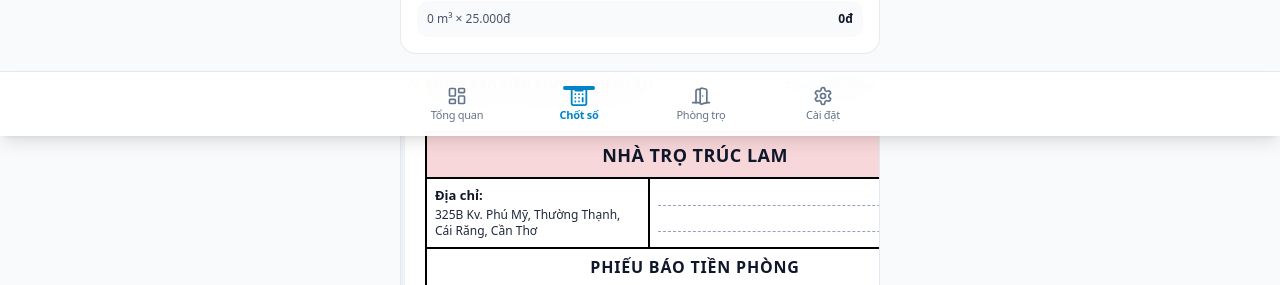
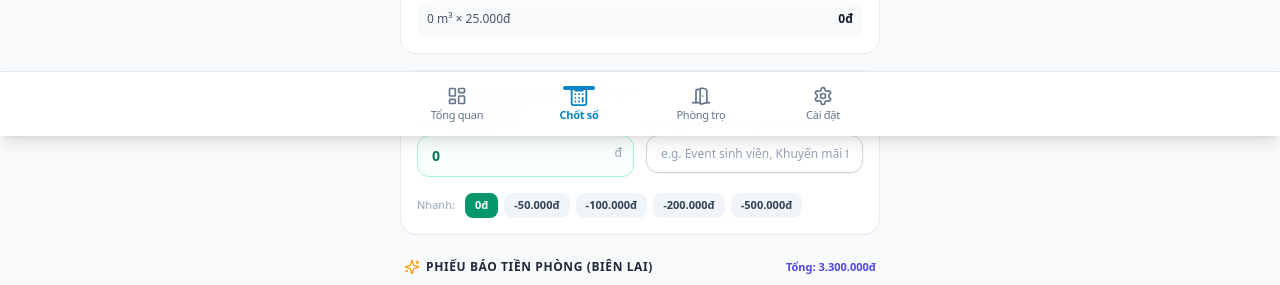
Before and after one commit to KhangLama/quan-ly-tro, a Next.js app: page /invoices/new in a window 1280 px wide. Shown: the part 664-949 px from the top of the page. Built offline with nearby package versions, Linux system fonts and the light colour scheme; no server answers.

Commit message:
feat(invoices): add discount event option and invoice deletion in history and calculator

```diff
--- a/src/actions/invoices.ts
+++ b/src/actions/invoices.ts
@@ -134,6 +134,8 @@ export async function saveInvoice(data: {
   electric_price: number;
   water_price: number;
   service_price: number;
+  discount?: number;
+  discount_reason?: string;
   status?: "pending" | "paid";
 }): Promise<SaveInvoiceResult> {
   try {
@@ -150,6 +152,7 @@ export async function saveInvoice(data: {
       electricPrice: Number(data.electric_price) || 0,
       waterPrice: Number(data.water_price) || 0,
       servicePrice: Number(data.service_price) || 0,
+      discount: Number(data.discount) || 0,
     });
 
     const supabase = await createClient();
@@ -262,6 +265,7 @@ export async function toggleInvoiceStatus(invoiceId: string): Promise<SaveInvoic
     safeRevalidatePath("/");
     safeRevalidatePath("/rooms");
     safeRevalidatePath(`/rooms/${invoice.room_id}`);
+    safeRevalidatePath("/invoices/new");
 
     return { success: true, invoice: updated ?? undefined };
   } catch (err: any) {
@@ -275,11 +279,16 @@ export async function toggleInvoiceStatus(invoiceId: string): Promise<SaveInvoic
 export async function deleteInvoice(invoiceId: string): Promise<{ success: boolean; error?: string }> {
   try {
     const supabase = await createClient();
+    const { data: invoice } = await supabase.from("invoices").select("room_id").eq("id", invoiceId).maybeSingle();
     const { error } = await supabase.from("invoices").delete().eq("id", invoiceId);
     if (error) return { success: false, error: error.message };
 
     safeRevalidatePath("/");
     safeRevalidatePath("/rooms");
+    if (invoice?.room_id) {
+      safeRevalidatePath(`/rooms/${invoice.room_id}`);
+    }
+    safeRevalidatePath("/invoices/new");
     return { success: true };
   } catch (err: any) {
     return { success: false, error: err.message || "Lỗi khi xóa hóa đơn" };
--- a/src/app/(main)/rooms/[id]/page.tsx
+++ b/src/app/(main)/rooms/[id]/page.tsx
@@ -222,6 +222,7 @@ export default function RoomDetailPage() {
           roomCode={room.code}
           customerName={leadTenant?.name || undefined}
           customerPhone={leadTenant?.phone || undefined}
+          onRefresh={fetchDetails}
         />
       </div>
 
--- a/src/components/invoices/InvoiceCalculator.tsx
+++ b/src/components/invoices/InvoiceCalculator.tsx
@@ -15,6 +15,8 @@ import {
   Download,
   Image as ImageIcon,
   Sparkles,
+  Tag,
+  Trash2,
 } from "lucide-react";
 import { Card } from "@/components/ui/Card";
 import { Button } from "@/components/ui/Button";
@@ -26,6 +28,7 @@ import {
   getInvoiceFormData,
   saveInvoice,
   toggleInvoiceStatus,
+  deleteInvoice,
   type InvoiceFormDataResult,
 } from "@/actions/invoices";
 import { ReceiptCanvas, type ReceiptData } from "./ReceiptCanvas";
@@ -57,8 +60,13 @@ export function InvoiceCalculator({ initialRoomId }: InvoiceCalculatorProps) {
   const [servicePrice, setServicePrice] = useState<number>(0);
   const [basePrice, setBasePrice] = useState<number>(2500000);
 
+  // Discount / Event
+  const [discount, setDiscount] = useState<string>("0");
+  const [discountReason, setDiscountReason] = useState<string>("");
+
   // Action states & feedback
   const [saving, setSaving] = useState(false);
+  const [deleting, setDeleting] = useState(false);
   const [saveSuccess, setSaveSuccess] = useState(false);
   const [sharing, setSharing] = useState(false);
   const [downloading, setDownloading] = useState(false);
@@ -135,8 +143,9 @@ export function InvoiceCalculator({ initialRoomId }: InvoiceCalculatorProps) {
       electricPrice,
       waterPrice,
       servicePrice,
+      discount: Number(discount) || 0,
     });
-  }, [basePrice, oldElectric, newElectric, oldWater, newWater, electricPrice, waterPrice, servicePrice]);
+  }, [basePrice, oldElectric, newElectric, oldWater, newWater, electricPrice, waterPrice, servicePrice, discount]);
 
   // Handle room change
   const handleRoomSelect = (newRoomId: string) => {
@@ -166,6 +175,8 @@ export function InvoiceCalculator({ initialRoomId }: InvoiceCalculatorProps) {
       electric_price: electricPrice,
       water_price: waterPrice,
       service_price: servicePrice,
+      discount: Number(discount) || 0,
+      discount_reason: discountReason.trim(),
       status,
     });
 
@@ -189,6 +200,27 @@ export function InvoiceCalculator({ initialRoomId }: InvoiceCalculatorProps) {
     }
   };
 
+  // Handle Delete Saved Invoice
+  const handleDeleteSavedInvoice = async () => {
+    if (!savedInvoice || !selectedRoom) return;
+    const confirmed = window.confirm(
+      `Bạn có chắc muốn xóa vĩnh viễn hóa đơn tháng ${month} của phòng ${selectedRoom.code}?`
+    );
+    if (!confirmed) return;
+
+    setDeleting(true);
+    const res = await deleteInvoice(savedInvoice.id);
+    setDeleting(false);
+
+    if (res.success) {
+      setSavedInvoice(null);
+      setSaveSuccess(true);
+      loadData(roomId, month);
+    } else {
+      setErrorMsg(res.error || "Không thể xóa hóa đơn");
+    }
+  };
+
   // Build live receipt data
   const selectedRoom = formData?.rooms.find((r) => r.id === roomId);
 
@@ -201,7 +233,10 @@ export function InvoiceCalculator({ initialRoomId }: InvoiceCalculatorProps) {
       customerPhone: formData?.leadTenant?.phone || undefined,
       bankInfo: formData?.settings?.bank_info || undefined,
       address: formData?.settings?.address || undefined,
-      serviceDescription: calculation.servicePrice > 0 ? (formData?.settings?.service_description || undefined) : undefined,
+      serviceDescription:
+        calculation.servicePrice > 0
+          ? formData?.settings?.service_description || undefined
+          : undefined,
       receiptNote: formData?.settings?.receipt_note || undefined,
       oldElectric: Number(oldElectric) || 0,
       newElectric: Number(newElectric) || 0,
@@ -215,6 +250,8 @@ export function InvoiceCalculator({ initialRoomId }: InvoiceCalculatorProps) {
       waterUsage: calculation.waterUsage,
       basePrice: calculation.basePrice,
       servicePrice: calculation.servicePrice,
+      discount: calculation.discount,
+      discountReason: discountReason.trim() || undefined,
       totalAmount: calculation.totalAmount,
     };
   }, [
@@ -228,6 +265,7 @@ export function InvoiceCalculator({ initialRoomId }: InvoiceCalculatorProps) {
     newWater,
     waterPrice,
     calculation,
+    discountReason,
   ]);
 
   // Handle Share: Share ONLY the image file
@@ -341,13 +379,13 @@ export function InvoiceCalculator({ initialRoomId }: InvoiceCalculatorProps) {
       {saveSuccess && (
         <div className="p-3 bg-emerald-50 border border-emerald-200 text-emerald-700 text-xs rounded-xl flex items-center gap-2 animate-in fade-in">
           <CheckCircle2 className="w-4 h-4 shrink-0" />
-          <span>Hóa đơn phòng {selectedRoom?.code} đã được lưu thành công!</span>
+          <span>Thao tác hóa đơn phòng {selectedRoom?.code} thành công!</span>
         </div>
       )}
 
       {/* Invoice Status Banner if already exists */}
       {savedInvoice && (
-        <div className="p-3 bg-indigo-50 border border-indigo-200 rounded-2xl flex items-center justify-between">
+        <div className="p-3 bg-indigo-50 border border-indigo-200 rounded-2xl flex items-center justify-between gap-2 flex-wrap">
           <div className="flex items-center gap-2">
             <span className="text-xs font-semibold text-indigo-900">
               Trạng thái:
@@ -356,6 +394,7 @@ export function InvoiceCalculator({ initialRoomId }: InvoiceCalculatorProps) {
               {savedInvoice.status === "paid" ? "Đã thanh toán" : "Chưa thanh toán"}
             </Badge>
           </div>
+          <div className="flex items-center gap-2">
             <Button
               size="sm"
               variant="outline"
@@ -364,6 +403,17 @@ export function InvoiceCalculator({ initialRoomId }: InvoiceCalculatorProps) {
             >
               Đánh dấu {savedInvoice.status === "paid" ? "Chưa thu" : "Đã thu"}
             </Button>
+            <Button
+              size="sm"
+              variant="outline"
+              onClick={handleDeleteSavedInvoice}
+              disabled={deleting}
+              className="text-[11px] h-7 bg-white text-rose-600 border-rose-200 hover:bg-rose-50 whitespace-nowrap gap-1"
+            >
+              <Trash2 className="w-3.5 h-3.5" />
+              <span>{deleting ? "Đang xóa..." : "Xóa"}</span>
+            </Button>
+          </div>
         </div>
       )}
 
@@ -517,6 +567,78 @@ export function InvoiceCalculator({ initialRoomId }: InvoiceCalculatorProps) {
         </div>
       </Card>
 
+      {/* Card 4: Discount / Promotional Event */}
+      <Card className="p-4 bg-white border-slate-200/80 shadow-xs space-y-3">
+        <div className="flex items-center justify-between">
+          <h2 className="text-xs font-bold text-slate-700 uppercase tracking-wider flex items-center gap-1.5">
+            <Tag className="w-3.5 h-3.5 text-emerald-600" />
+            <span>Ưu đãi / Giảm giá (Tùy chọn)</span>
+          </h2>
+          {Number(discount) > 0 && (
+            <Badge variant="success" size="sm">
+              Giảm -{formatVND(Number(discount))}đ
+            </Badge>
+          )}
+        </div>
+
+        <div className="grid grid-cols-1 sm:grid-cols-2 gap-3">
+          <div>
+            <label className="block text-[11px] font-semibold text-slate-600 mb-1">
+              Số tiền giảm (VNĐ)
+            </label>
+            <div className="relative">
+              <Input
+                type="number"
+                value={discount}
+                onChange={(e) => setDiscount(e.target.value)}
+                min="0"
+                placeholder="0"
+                className="font-bold text-sm text-emerald-700 bg-emerald-50/30 border-emerald-200 focus:border-emerald-500"
+              />
+              <span className="absolute right-3 top-2.5 text-xs text-slate-400">
+                đ
+              </span>
+            </div>
+          </div>
+
+          <div>
+            <label className="block text-[11px] font-semibold text-slate-600 mb-1">
+              Lý do giảm (Hiển thị trên biên lai)
+            </label>
+            <Input
+              value={discountReason}
+              onChange={(e) => setDiscountReason(e.target.value)}
+              placeholder="e.g. Event sinh viên, Khuyến mãi tháng"
+              className="text-xs"
+            />
+          </div>
+        </div>
+
+        {/* Quick Presets */}
+        <div className="flex items-center gap-1.5 flex-wrap pt-1">
+          <span className="text-[11px] text-slate-400 font-medium mr-1">Nhanh:</span>
+          {["0", "50000", "100000", "200000", "500000"].map((preset) => (
+            <button
+              key={preset}
+              type="button"
+              onClick={() => {
+                setDiscount(preset);
+                if (preset !== "0" && !discountReason) {
+                  setDiscountReason("Event giảm giá tháng");
+                }
+              }}
+              className={`px-2.5 py-1 rounded-lg text-[11px] font-bold transition-all ${
+                discount === preset
+                  ? "bg-emerald-600 text-white shadow-xs"
+                  : "bg-slate-100 hover:bg-slate-200 text-slate-700"
+              }`}
+            >
+              {preset === "0" ? "0đ" : `-${formatVND(Number(preset))}đ`}
+            </button>
+          ))}
+        </div>
+      </Card>
+
       {/* SECTION: LIVE RECEIPT & ACTIONS */}
       <div className="space-y-3 pt-2">
         <div className="flex items-center justify-between px-1">
--- a/src/lib/calculations/invoice.ts
+++ b/src/lib/calculations/invoice.ts
@@ -5,9 +5,11 @@ export function calculateInvoice(input: CalculationInput): CalculationResult {
   const waterUsage = Math.max(0, input.newWater - input.oldWater);
   const electricCost = Math.round(electricUsage * input.electricPrice);
   const waterCost = Math.round(waterUsage * input.waterPrice);
-  const servicePrice = Math.round(input.servicePrice);
-  const basePrice = Math.round(input.basePrice);
-  const totalAmount = basePrice + electricCost + waterCost + servicePrice;
+  const servicePrice = Math.round(input.servicePrice || 0);
+  const basePrice = Math.round(input.basePrice || 0);
+  const discount = Math.max(0, Math.round(input.discount || 0));
+  const subtotal = basePrice + electricCost + waterCost + servicePrice;
+  const totalAmount = Math.max(0, subtotal - discount);
 
   return {
     electricUsage,
@@ -16,6 +18,7 @@ export function calculateInvoice(input: CalculationInput): CalculationResult {
     waterCost,
     servicePrice,
     basePrice,
+    discount,
     totalAmount,
   };
 }
--- a/src/types/index.ts
+++ b/src/types/index.ts
@@ -39,6 +39,7 @@ export interface CalculationInput {
   electricPrice: number;
   waterPrice: number;
   servicePrice: number;
+  discount?: number;
 }
 
 export interface CalculationResult {
@@ -48,6 +49,7 @@ export interface CalculationResult {
   waterCost: number;
   servicePrice: number;
   basePrice: number;
+  discount: number;
   totalAmount: number;
 }
 
```
Also changed, not shown: src/components/invoices/ReceiptCanvas.tsx (+19 -0 lines), src/components/rooms/InvoiceHistory.tsx (+41 -4 lines), tests/fixtures/seed-data.ts (+8 -3 lines), 1 other file (tests, documents, lock files or other folders). Lines whose indentation alone changed are shown as unchanged.
